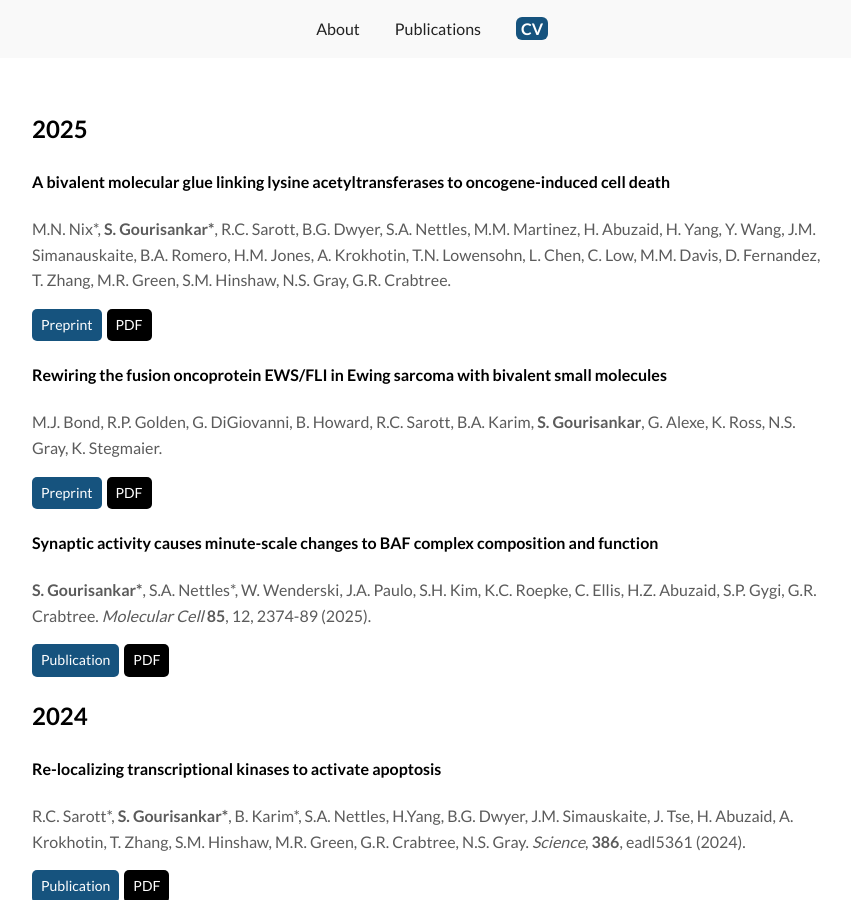
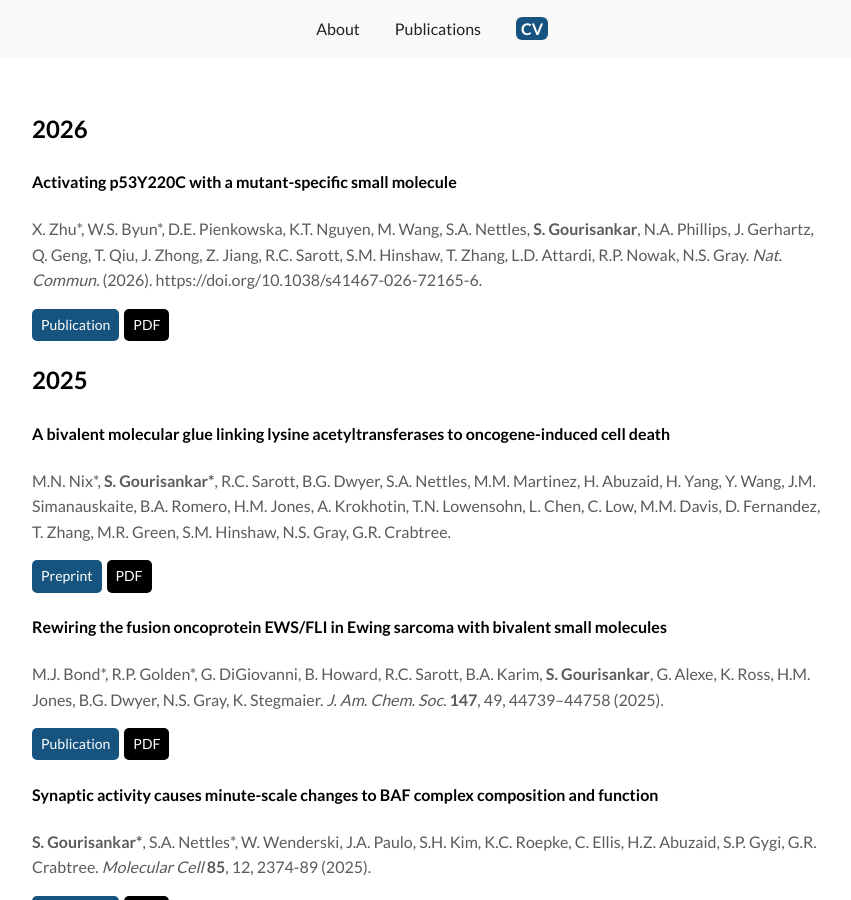
Before and after one commit to sgourisankar/sgourisankar.github.io, a Jekyll site: the page built from publications.md, in a window 1280 px wide and 900 px high. Shown: the whole window, without its empty margins (208-1059 px from the left). Built offline with Jekyll 4.4.1, drawn with Linux system fonts in a browser that asks for light colours; a style sheet for code colours, icons or effects is not loaded.

Commit message:
Updated June 3 2026

```diff
--- a/publications.md
+++ b/publications.md
@@ -3,6 +3,14 @@ layout: default
 title: Publications
 permalink: /publications/
 ---
+## 2026
+#### Activating p53Y220C with a mutant-specific small molecule
+X. Zhu\*, W.S. Byun\*, D.E. Pienkowska, K.T. Nguyen, M. Wang, S.A. Nettles, **S. Gourisankar**, N.A. Phillips, J. Gerhartz, Q. Geng, T. Qiu, J. Zhong, Z. Jiang, R.C. Sarott, S.M. Hinshaw, T. Zhang, L.D. Attardi, R.P. Nowak, N.S. Gray. *Nat. Commun.* (2026). https://doi.org/10.1038/s41467-026-72165-6.
+<div class="publication-buttons">
+    <a href="https://www.nature.com/articles/s41467-026-72165-6" class="button" target="_blank" rel="noopener noreferrer">Publication</a>
+  <a href="/assets/paperActivatingp53.pdf" class="button button-secondary" download>PDF</a>
+</div>
+
 
 ## 2025
 #### A bivalent molecular glue linking lysine acetyltransferases to oncogene-induced cell death
@@ -13,10 +21,10 @@ M.N. Nix\*, **S. Gourisankar\***, R.C. Sarott, B.G. Dwyer, S.A. Nettles, M.M. Ma
 </div>
 
 #### Rewiring the fusion oncoprotein EWS/FLI in Ewing sarcoma with bivalent small molecules
-M.J. Bond, R.P. Golden, G. DiGiovanni, B. Howard, R.C. Sarott, B.A. Karim, **S. Gourisankar**, G. Alexe, K. Ross, N.S. Gray, K. Stegmaier.
+M.J. Bond\*, R.P. Golden\*, G. DiGiovanni, B. Howard, R.C. Sarott, B.A. Karim, **S. Gourisankar**, G. Alexe, K. Ross, H.M. Jones, B.G. Dwyer, N.S. Gray, K. Stegmaier. *J. Am. Chem. Soc.* **147**, 49, 44739–44758 (2025).
 <div class="publication-buttons">
-    <a href="https://pmc.ncbi.nlm.nih.gov/articles/PMC11956950/" class="button" target="_blank" rel="noopener noreferrer">Preprint</a>
-  <a href="/assets/paperRewiringthe.pdf" class="button button-secondary" download>PDF</a>
+    <a href="https://pmc.ncbi.nlm.nih.gov/articles/PMC11956950/" class="button" target="_blank" rel="noopener noreferrer">Publication</a>
+  <a href="/assets/paperRewiringEWS.pdf" class="button button-secondary" download>PDF</a>
 </div>
 
 #### Synaptic activity causes minute-scale changes to BAF complex composition and function
```
Also changed, not shown: 6 other files.
